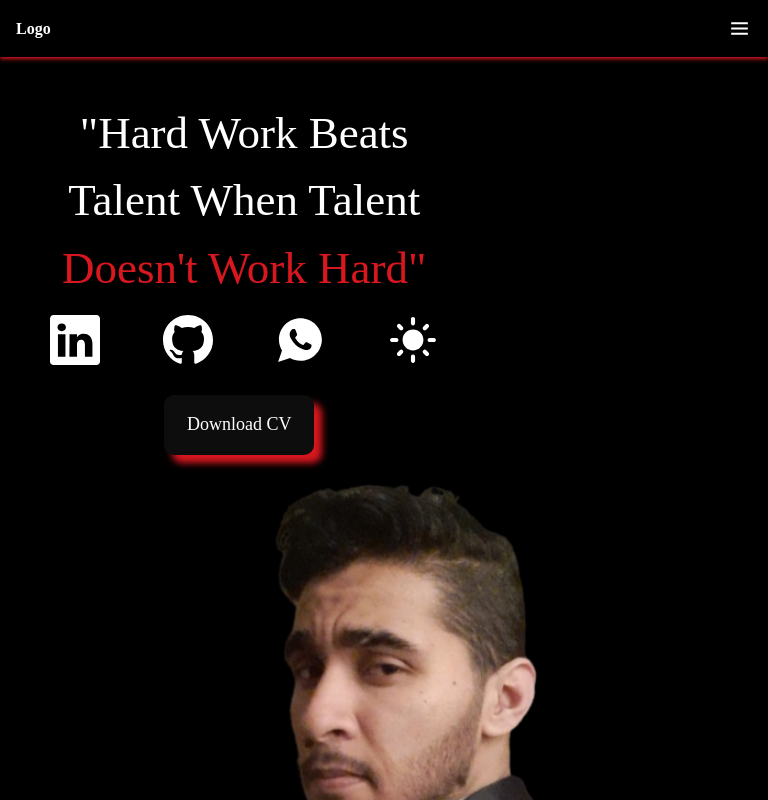
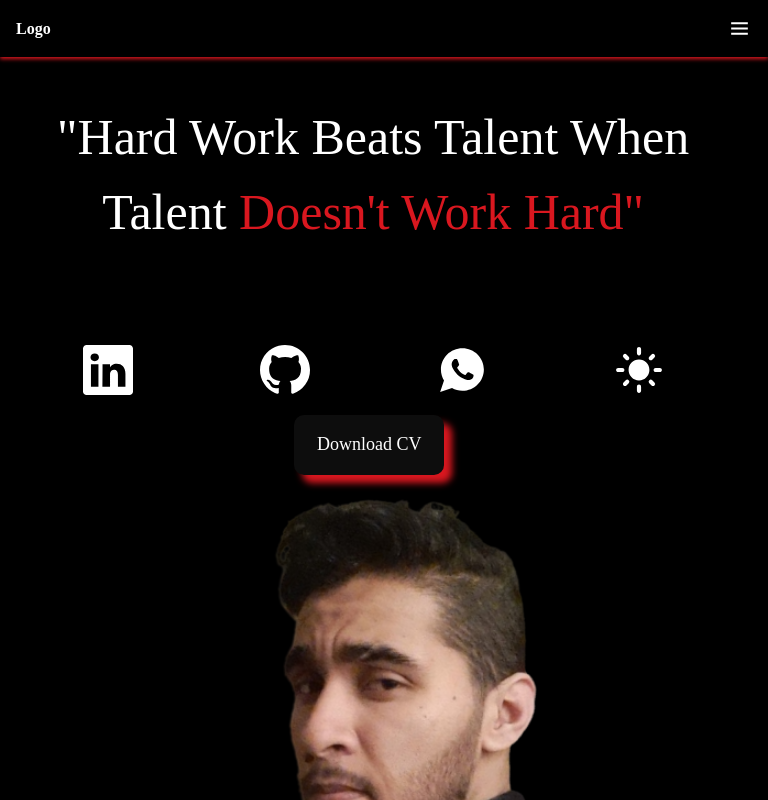
Before and after one commit to NathanDavids/PortfolioProject, a React (Vite) app: page / in a window 768 px wide. Shown: the top 800 px of the page. Built offline with nearby package versions, Linux system fonts and the light colour scheme; a web font is replaced by a local one.

Commit message:
Completed Tablet View (Home Page)

```diff
--- a/src/components/home/home.css
+++ b/src/components/home/home.css
@@ -335,3 +335,44 @@
         left: 120px;
     }
 }
+
+@media screen and (min-width:768px) and (max-width:1024px) and (max-width:1024px){
+    #mainContainer{
+        display: grid;
+
+    }
+    #nameContainer{
+        top: 360px;
+    }
+
+    #homeImgContainer{
+        height: 300px;
+    }
+
+    .homeImg{
+        position: relative;
+        top: 225px;
+        width: 550px;
+        height: 550px;
+    }
+    #homeTextContainer{
+       width: 708px;
+       height: 150px;
+       top: -790px;
+    }
+    #homeQuote{
+        font-size: 50px;
+    }
+    #homeSocialsContainer{
+       top: -720px;
+       left: 0px;
+       display: flex;
+       justify-content: space-around;
+       height: 100px;
+       width: 708px;
+    }
+    #btnContainer{
+        top: -745px;
+        left: 250px;
+    }
+}
```
